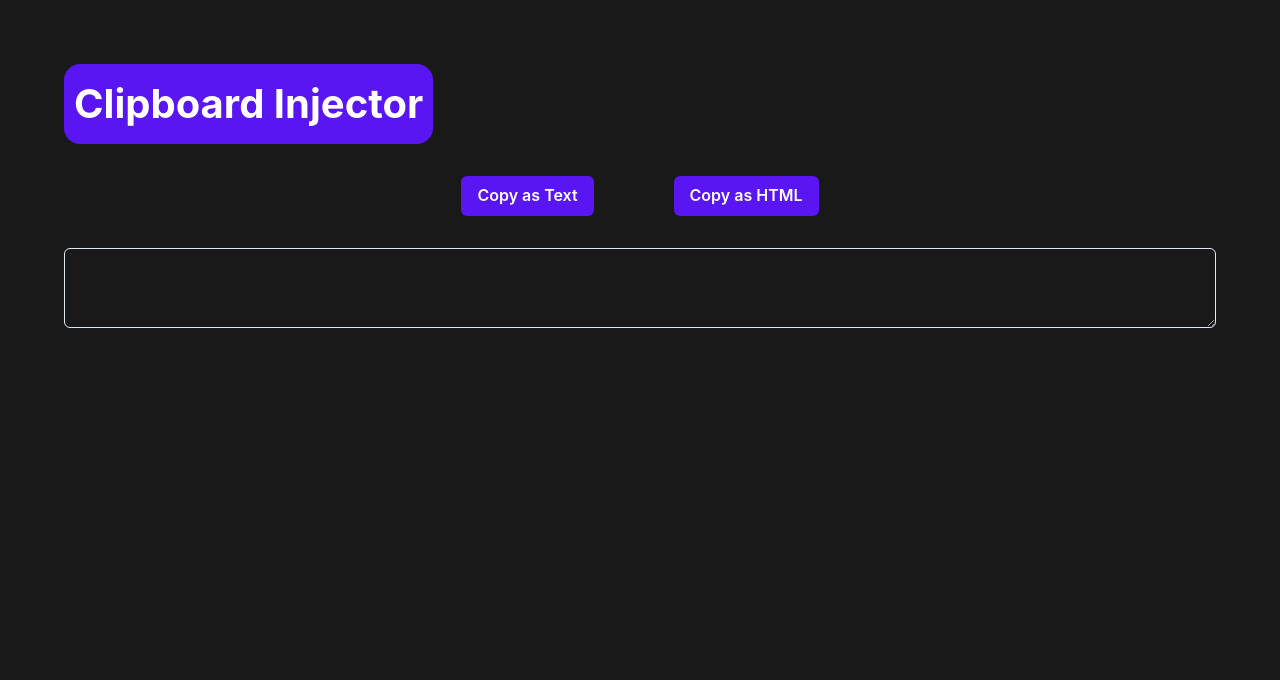
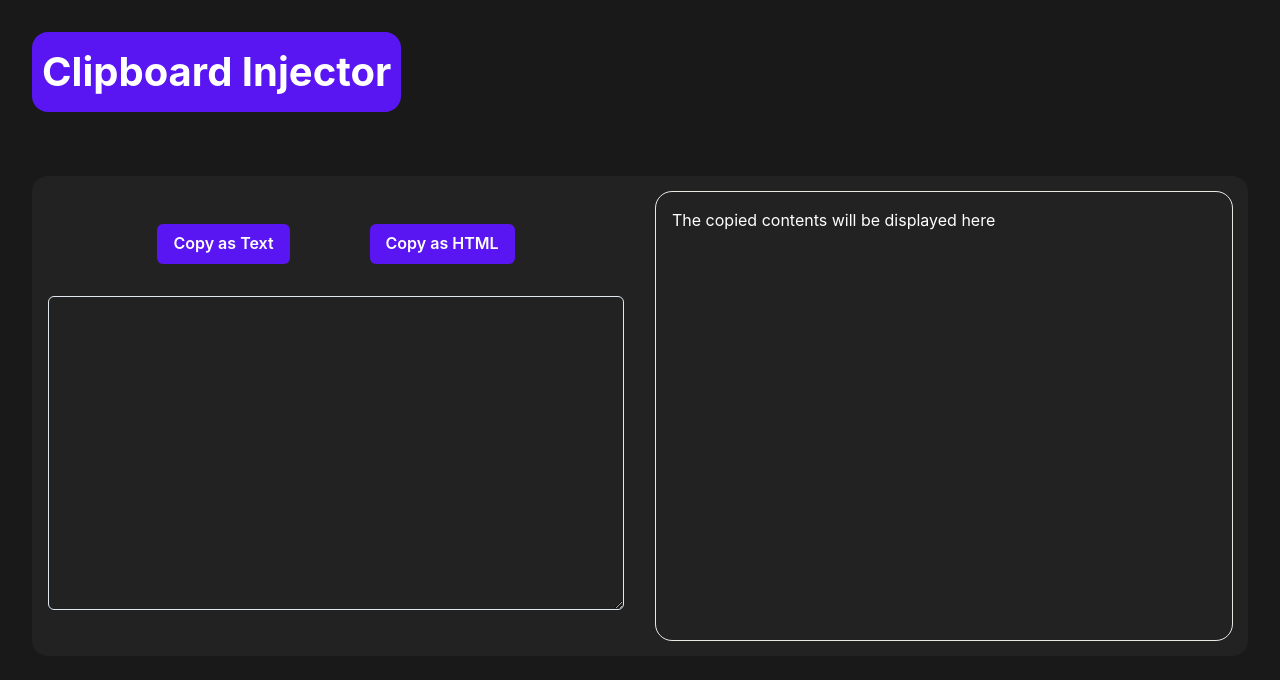
Before and after one commit to Alan-Rodz/clipboard-injector, a Next.js app: page / in a window 1280 px wide. Shown: the top 680 px of the page. Built offline with nearby package versions, Linux system fonts and the light colour scheme.

Commit message:
checkpoint

```diff
--- a/src/constant.ts
+++ b/src/constant.ts
@@ -9,4 +9,5 @@ export const AppColors = {
   WHITE:   '#FFFFFF',
   WHITE_2:   '#FBF8F4EC',
   BLACK_1: '#191919',
+  BLACK_2: '#222222',
 };
--- a/src/pages/index.tsx
+++ b/src/pages/index.tsx
@@ -1,4 +1,4 @@
-import { Box, Button, ButtonProps, Center, Text, Textarea, useBreakpointValue } from '@chakra-ui/react';
+import { Box, BoxProps, Button, ButtonProps, Center, Flex, Text, Textarea, useBreakpointValue } from '@chakra-ui/react';
 import Head from 'next/head';
 import { useState, ChangeEventHandler } from 'react';
 
@@ -12,6 +12,11 @@ const buttonProps: Partial<ButtonProps> = {
   backgroundColor: AppColors.PURPLE,
   _active: { color: AppColors.PURPLE, backgroundColor: AppColors.WHITE_2 },
   _hover: { color: AppColors.PURPLE, backgroundColor: AppColors.WHITE },
+}
+
+const containerProps: Partial<BoxProps> = {
+  padding: '1em',
+  flexBasis: '50%',
 }
 
 // == Component ===================================================================
@@ -42,7 +47,7 @@ const MainPage = () => {
         color={AppColors.WHITE}
         backgroundColor={AppColors.BLACK_1}
       >
-        <Box padding='4em'>
+        <Box padding='2em'>
           <Text
             padding='0.25em'
             backgroundColor={AppColors.PURPLE}
@@ -53,7 +58,15 @@ const MainPage = () => {
           >
             Clipboard Injector
           </Text>
-
+        </Box>
+        <Box padding='2em'>
+          <Flex
+            backgroundColor={AppColors.BLACK_2}
+            borderRadius='16px'
+            flexDir={useBreakpointValue({ base: 'column', md: 'row' })}
+            minHeight={useBreakpointValue({ base: '', md: '60vh' })}
+          >
+            <Box {...containerProps}>
               <Center padding='2em' gap='5em'>
                 <Button {...buttonProps}>
                   {useBreakpointValue({ base: 'Text', md: 'Copy as Text' })}
@@ -62,9 +75,24 @@ const MainPage = () => {
                   {useBreakpointValue({ base: 'HTML', md: 'Copy as HTML' })}
                 </Button>
               </Center>
-
-          <Textarea value={textAreaValue} onChange={handleTextAreaChange} />
-
+              <Textarea
+                value={textAreaValue}
+                onChange={handleTextAreaChange}
+                height='70%'/*T&E*/
+              />
+            </Box>
+            <Box {...containerProps}>
+              <Box
+                padding='1em'
+                height='100%'
+                overflow='auto'
+                outline={`1px solid ${AppColors.WHITE_2}`}
+                borderRadius='16px'
+              >
+                The copied contents will be displayed here
+              </Box>
+            </Box>
+          </Flex>
         </Box>
       </Box>
     </>
```
Lines whose indentation alone changed are shown as unchanged.
